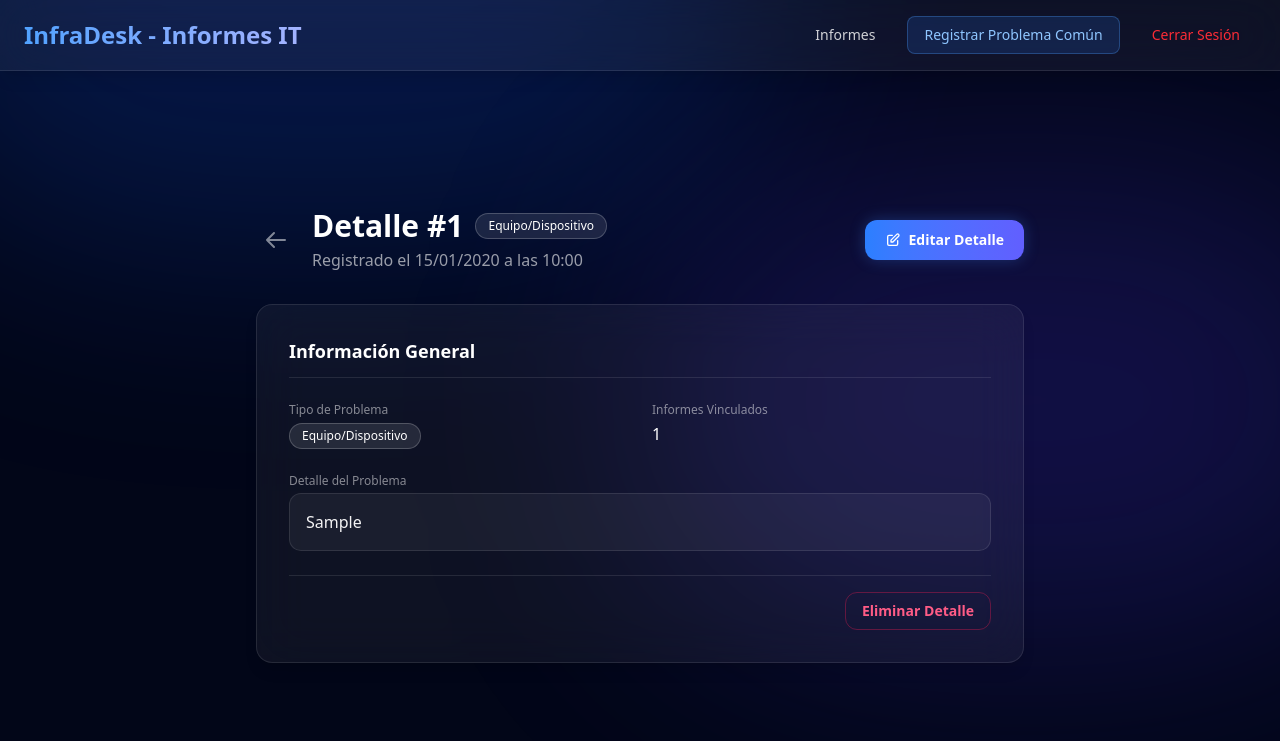
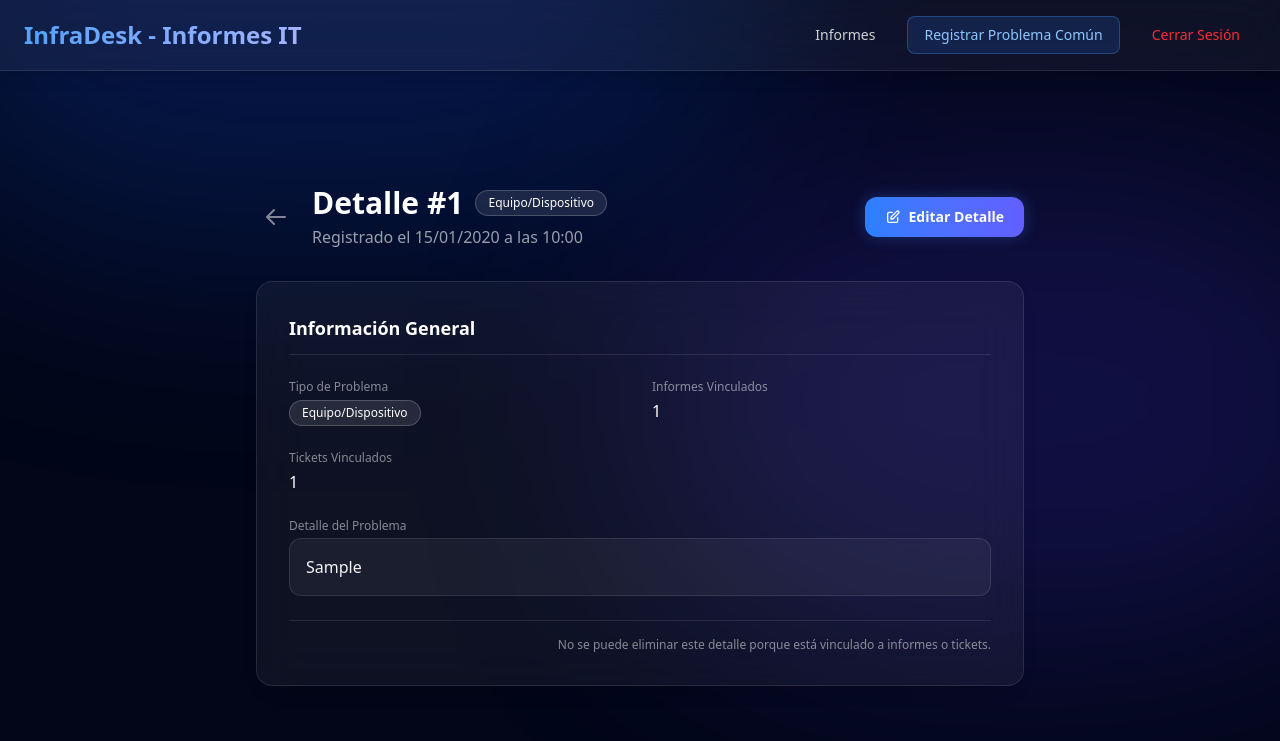
Before and after one commit to G-DevMax/sistema_bienes_it, a Laravel app: page /detalles-problemas/1 in a window 1280 px wide. Shown: the top 741 px of the page. Run offline with Laravel 12, Linux system fonts and the light colour scheme; a user stored in the database is signed in; data comes from the database, SQL or seed files in the repository; tables that the repository leaves empty hold one stand-in row (values such as "Sample post"); style sheets or scripts are compiled from the project's sources; some libraries are stand-ins or nearby versions.

Commit message:
pre-v2.0: ACTUALIZACIÓN DE LÓGICA Y INTEGRIDAD
-> Se aplico restrictOnDelete en las tablas con el detalle de informe vinculado, para evitar su eliminación y perdida de detalle del informe/ticket y diagnostico

-> Se muestra al usuario cuando no puede eliminar un detalle de problema por que existe tickets e informes con ese detalle

```diff
--- a/app/Http/Controllers/Informes/DetalleProblemaController.php
+++ b/app/Http/Controllers/Informes/DetalleProblemaController.php
@@ -63,7 +63,7 @@ class DetalleProblemaController extends Controller
 
     public function show(string $id)
     {
-        $detalle = detalles_problemas::withCount('informes')->findOrFail($id);
+        $detalle = detalles_problemas::withCount(['informes', 'tickets'])->findOrFail($id);
 
         return view('Informes.detalles_problemas.show', compact('detalle'));
     }
@@ -105,8 +105,14 @@ class DetalleProblemaController extends Controller
 
     public function destroy(string $id)
     {
+        $detalle = detalles_problemas::findOrFail($id);
+
+        if ($detalle->informes()->exists() || $detalle->tickets()->exists()) {
+            return redirect()->route('detalles-problemas.index')
+                ->with('error', 'No se puede eliminar el detalle porque está siendo utilizado en informes o tickets.');
+        }
+
         try {
-            $detalle = detalles_problemas::findOrFail($id);
             $detalle->delete();
 
             LoggerService::info('Detalle de problema eliminado', [
--- a/app/Models/Informes/detalles_problemas.php
+++ b/app/Models/Informes/detalles_problemas.php
@@ -2,14 +2,16 @@
 
 namespace App\Models\Informes;
 
+use App\Models\Tickets\Ticket;
 use App\Traits\BuscadorUniversal;
 use App\Traits\LogsHistory;
 use Illuminate\Database\Eloquent\Factories\HasFactory;
 use Illuminate\Database\Eloquent\Model;
+use Illuminate\Database\Eloquent\Relations\HasMany;
 
 class detalles_problemas extends Model
 {
-    use HasFactory, LogsHistory, BuscadorUniversal;
+    use BuscadorUniversal, HasFactory, LogsHistory;
 
     protected $table = 'detalles_problemas';
 
@@ -31,8 +33,13 @@ class detalles_problemas extends Model
         ];
     }
 
-    public function informes()
+    public function informes(): HasMany
     {
         return $this->hasMany(informes::class, 'detalle_id');
     }
+
+    public function tickets(): HasMany
+    {
+        return $this->hasMany(Ticket::class, 'detalle_id');
+    }
 }
--- a/resources/views/Informes/detalles_problemas/show.blade.php
+++ b/resources/views/Informes/detalles_problemas/show.blade.php
@@ -71,6 +71,11 @@
                     <span class="block text-xs font-medium text-white/50 mb-1">Informes Vinculados</span>
                     <p class="font-medium text-white">{{ $detalle->informes_count ?? 0 }}</p>
                 </div>
+
+                <div>
+                    <span class="block text-xs font-medium text-white/50 mb-1">Tickets Vinculados</span>
+                    <p class="font-medium text-white">{{ $detalle->tickets_count ?? 0 }}</p>
+                </div>
             </div>
 
             <div>
@@ -80,15 +85,21 @@
 
             @can('detalles.gestionar')
                 <div class="pt-4 border-t border-white/10 flex justify-end">
+                    @if (($detalle->informes_count ?? 0) > 0 || ($detalle->tickets_count ?? 0) > 0)
+                        <p class="text-xs text-white/50">
+                            No se puede eliminar este detalle porque está vinculado a informes o tickets.
+                        </p>
+                    @else
                         <form action="{{ route('detalles-problemas.destroy', $detalle->id) }}" method="POST">
                             @csrf
                             @method('DELETE')
                             <button type="submit"
-                            onclick="return confirm('¿Eliminar este detalle común? Los informes ya registrados conservarán sus datos como Otro (especificar).')"
+                                onclick="return confirm('¿Eliminar este detalle común?')"
                                 class="px-4 py-2 rounded-xl text-sm font-semibold border border-[#D61C4E]/40 text-[#ff5c86] hover:bg-[#D61C4E]/15 transition-colors">
                                 Eliminar Detalle
                             </button>
                         </form>
+                    @endif
                 </div>
             @endcan
         </div>
```
Also changed, not shown: tests/Feature/InformeWorkflowTest.php (+72 -0 lines), database/migrations/2026_11_16_135058_create_tickets_table.php, database/migrations/2026_11_16_135130_create_informes_table.php. Lines whose indentation alone changed are shown as unchanged.
